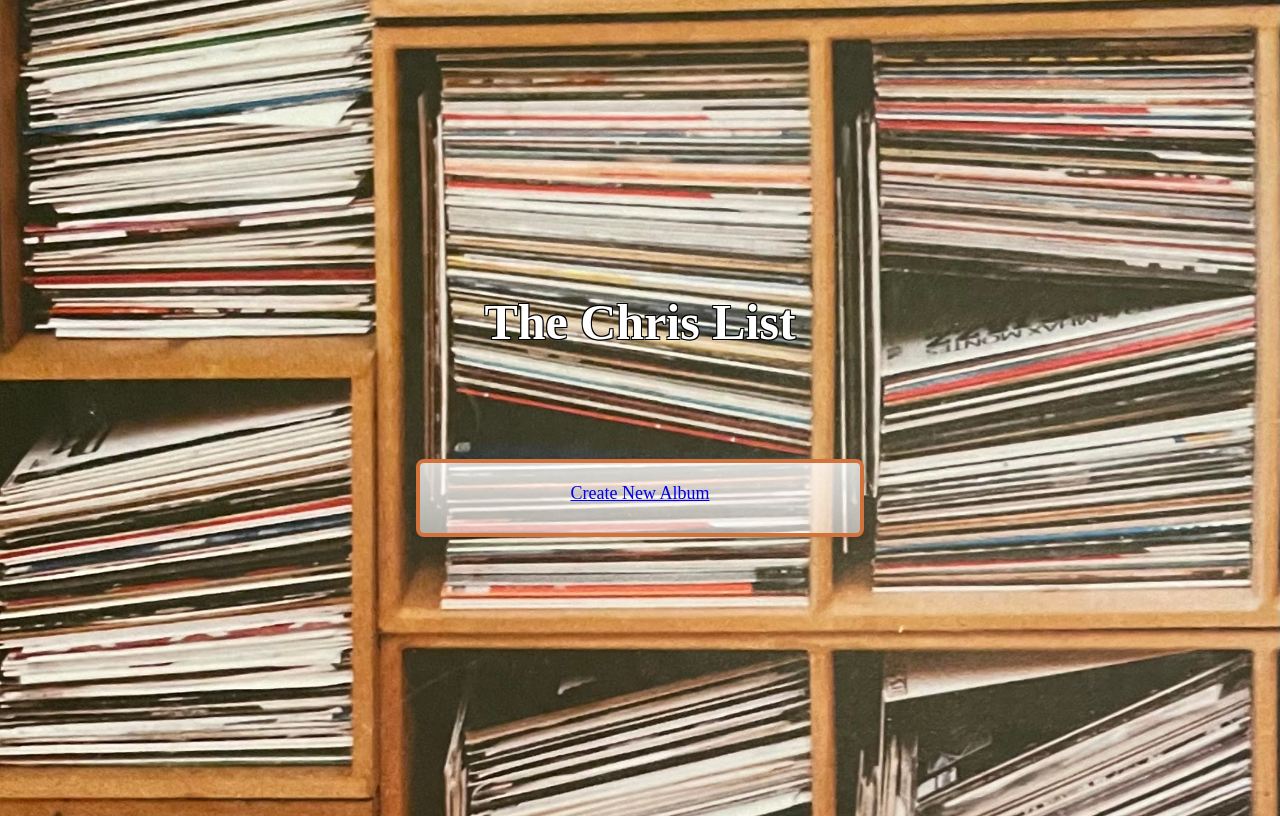
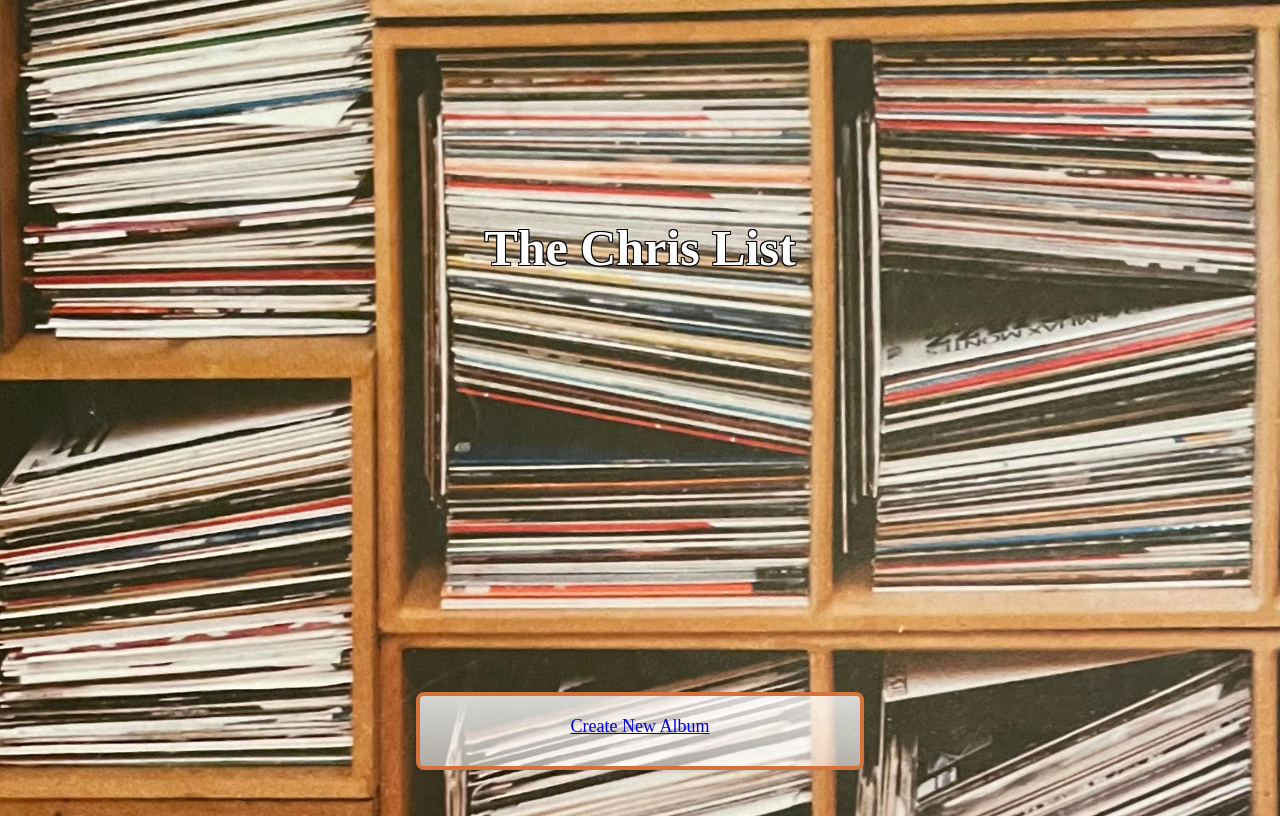
Before and after one commit to Momentum-Team-19/django-music-CRiddleNC, a Django app: page / in a window 1280 px wide. Run offline with Django 4.2, Linux system fonts and the light colour scheme; data that the repository does not hold is empty.

Commit message:
pushing before trying to add the other albums list

```diff
--- a/albums/static/style.css
+++ b/albums/static/style.css
@@ -11,6 +11,21 @@
     background-image: url('/static/albums/records.jpeg');
     background-size: cover;
     background-repeat: no-repeat;
+}
+
+.header {
+    color: white;
+    text-align: center;
+    padding: 10px;
+}
+
+.footer {
+    position: fixed;
+    bottom: 0;
+    left: 0;
+    right: 0;
+    text-align: center;
+    padding: 10px;
 }
 
 ul {
@@ -31,6 +46,10 @@
     display: flex;
     flex-wrap: wrap;
     justify-content: center;
+    margin-top: 20px;
+    margin-bottom: 300px;
+    max-height: calc(100vh - 100px);
+    position: relative;
 }
 
 .detail-container {
--- a/albums/templates/albums/album_list.html
+++ b/albums/templates/albums/album_list.html
@@ -11,7 +11,10 @@
 </head>
 
 <body>
+    <div class="page-container">
+        <div class="header">
             <h1 class="main-title">The Chris List</h1>
+        </div>
         <div class="album-container">
             {% for album in albums %}
             <div class="album-box-circle" style="background-image: url('{% static 'albums/vinyl.png' %}')">
@@ -22,8 +25,11 @@
             </div>
             {% endfor %}
         </div>
+        <div class="footer">
             <div class="footer-box">
                 <a href="{% url 'create_album' %}">Create New Album</a>
+            </div>
+        </div>
     </div>
 </body>
 
```
Also changed, not shown: albums/models.py (+9 -2 lines), albums/templates/albums/album_detail.html (+8 -0 lines), albums/migrations/0001_initial.py, albums/migrations/0002_artist_album_is_favorite_alter_album_artist.py (deleted), albums/migrations/0003_remove_album_is_favorite_alter_album_artist_and_more.py (deleted). Lines whose indentation alone changed are shown as unchanged.
